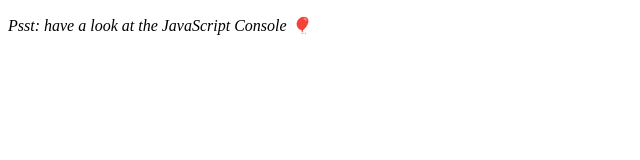
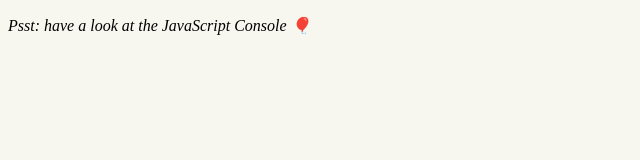
Before and after one commit to ShadeOfDream/30DAY_Vanilla-JavaScript-Coding-Challenge, a plain HTML site: page 04-Array Cardio Day 1/index.html in a window 1280 px wide. Shown: the whole page, without its empty margins (0-640 px from the left). Drawn offline with Linux system fonts and the light colour scheme.

Commit message:
Update index.html

```diff
--- a/04-Array Cardio Day 1/index.html
+++ b/04-Array Cardio Day 1/index.html
@@ -5,7 +5,7 @@
     <meta name="viewport" content="width=device-width, initial-scale=1.0">
     <title>Array Cardio</title>
 </head>
-<body>
+<body style="background-color: #f7f7ef">
     <p><em>Psst: have a look at the JavaScript Console 🎈 </em></p>
 </body>
 <script>
```
